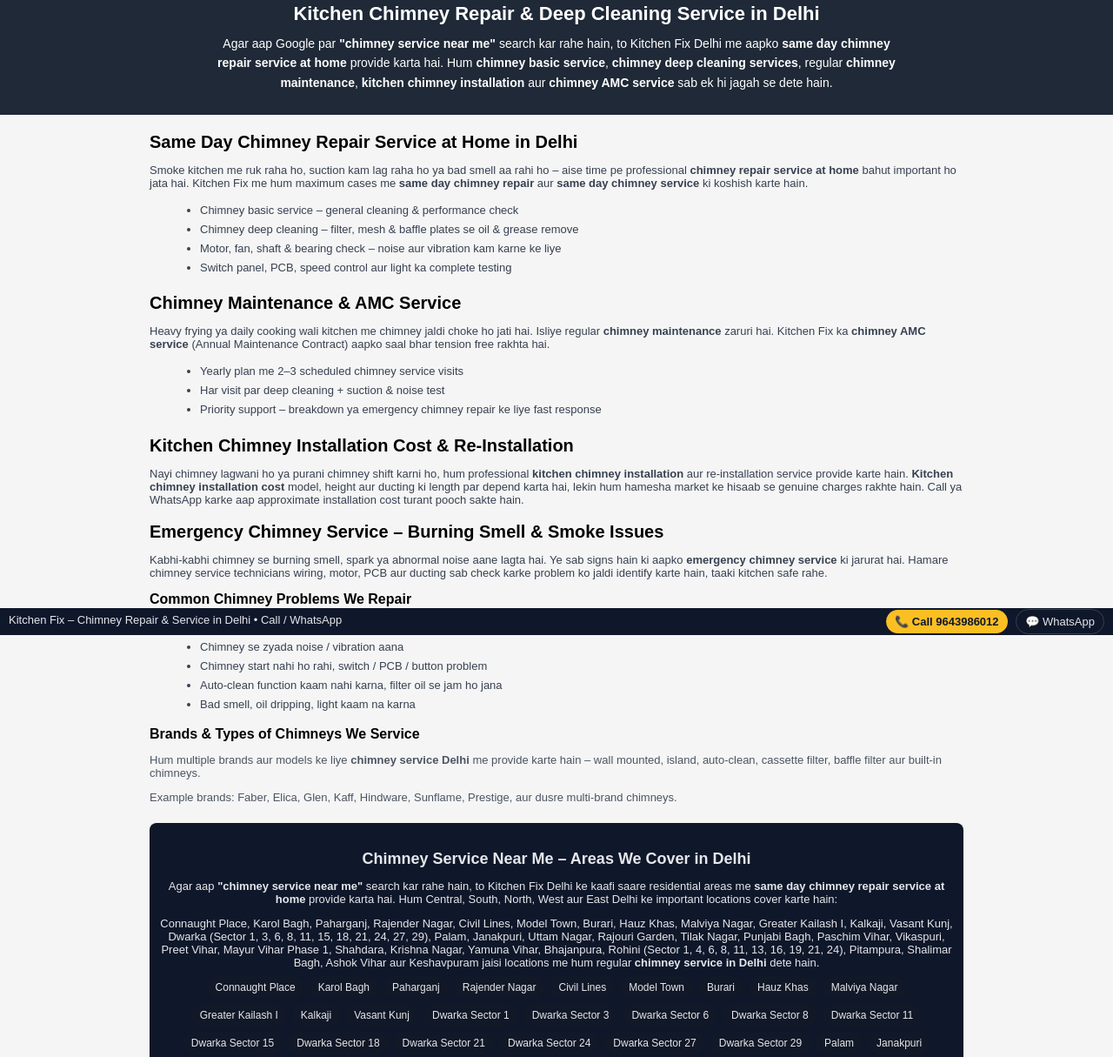
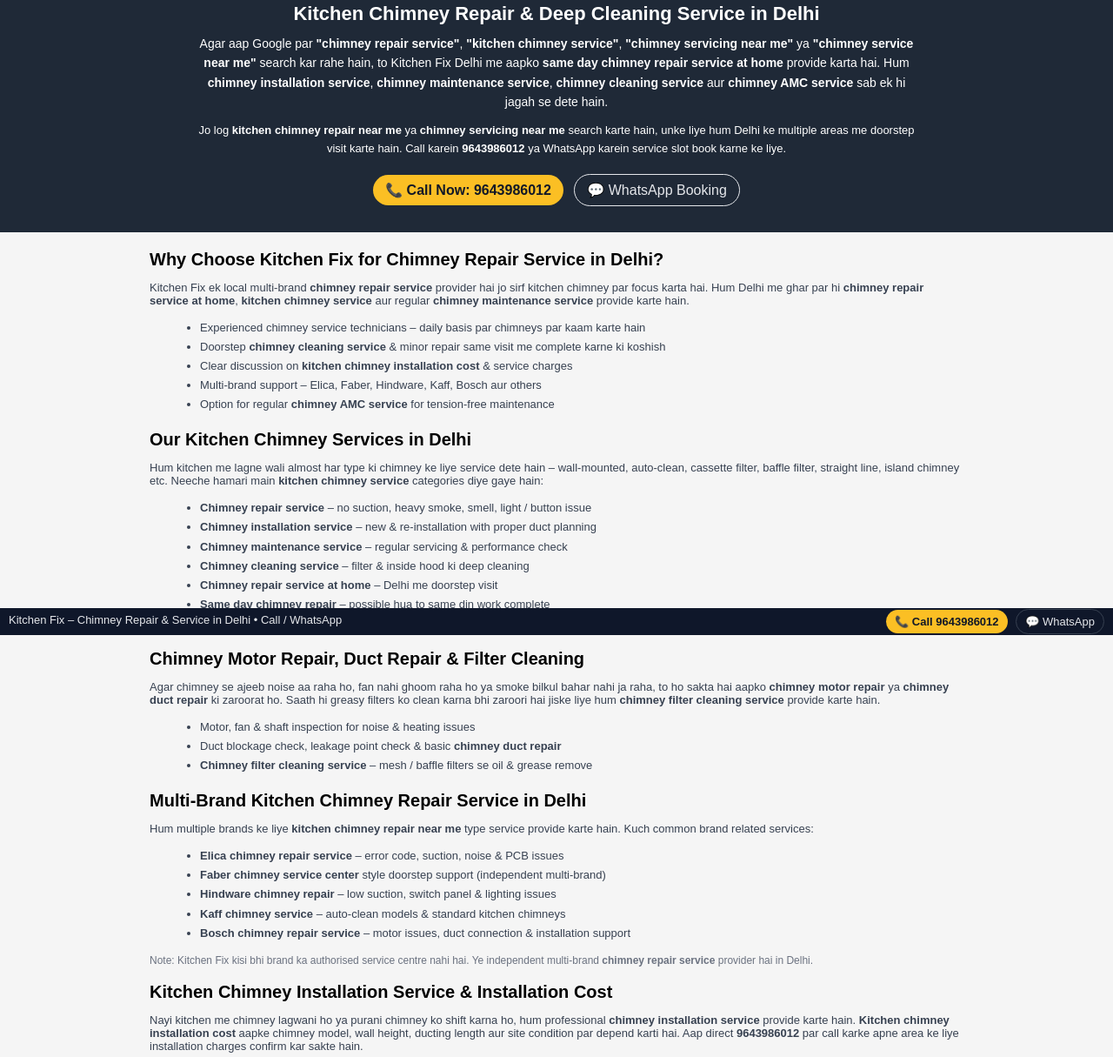
Before and after one commit to at345156-hash/kitchen-fix-site, a plain HTML site: page chimney-repair-delhi.html in a window 1280 px wide. Shown: the part 70-1285 px from the top of the page at 87% size. Drawn offline with Linux system fonts and the light colour scheme.

Commit message:
Update chimney-repair-delhi.html

```diff
--- a/chimney-repair-delhi.html
+++ b/chimney-repair-delhi.html
@@ -2,10 +2,75 @@
 <html lang="en">
 <head>
   <meta charset="UTF-8">
-  <title>Chimney Repair Service Near Me in Delhi | Deep Cleaning, Installation & AMC – Kitchen Fix</title>
-  <meta name="description" content="Kitchen Fix - same day chimney repair service at home in Delhi. Chimney service near me, kitchen chimney installation cost, deep cleaning, chimney maintenance and chimney AMC service by expert technicians. Call 9643986012.">
+  <title>Chimney Repair Service Near Me in Delhi | Kitchen Chimney Service, Installation & AMC – Kitchen Fix</title>
+  <meta name="description" content="Kitchen Fix – same day chimney repair service at home in Delhi. Chimney repair service, kitchen chimney service, chimney installation service, chimney maintenance service, chimney cleaning service, chimney servicing near me, kitchen chimney repair near me, chimney motor & duct repair, chimney filter cleaning service, chimney AMC service. Call 9643986012.">
   <meta name="viewport" content="width=device-width, initial-scale=1.0">
+
+  <!-- LocalBusiness Schema for SEO -->
+  <script type="application/ld+json">
+  {
+    "@context": "https://schema.org",
+    "@type": "HomeAndConstructionBusiness",
+    "name": "Kitchen Fix",
+    "description": "Kitchen chimney repair service in Delhi. Same day chimney repair service at home, chimney installation service, chimney cleaning and chimney AMC service.",
+    "telephone": "+919643986012",
+    "areaServed": {
+      "@type": "City",
+      "name": "Delhi"
+    },
+    "url": "https://candid-pika-884095.netlify.app",
+    "address": {
+      "@type": "PostalAddress",
+      "addressLocality": "Delhi",
+      "addressRegion": "Delhi",
+      "addressCountry": "IN"
+    }
+  }
+  </script>
+
+  <!-- FAQ Schema for SEO -->
+  <script type="application/ld+json">
+  {
+    "@context": "https://schema.org",
+    "@type": "FAQPage",
+    "mainEntity": [
+      {
+        "@type": "Question",
+        "name": "Kya aap same day chimney repair service at home dete hain?",
+        "acceptedAnswer": {
+          "@type": "Answer",
+          "text": "Haan, Kitchen Fix Delhi ke bahut se areas me same day chimney repair service at home dene ki koshish karta hai. Technician aapke kitchen chimney ko site par hi check, repair, cleaning aur testing karta hai."
+        }
+      },
+      {
+        "@type": "Question",
+        "name": "Kitchen chimney installation cost kitni hoti hai?",
+        "acceptedAnswer": {
+          "@type": "Answer",
+          "text": "Kitchen chimney installation cost chimney ke model, wall height, ducting length aur site condition par depend karti hai. Aap hamare number 9643986012 par call karke apne area ke liye exact chimney installation service charges pooch sakte hain."
+        }
+      },
+      {
+        "@type": "Question",
+        "name": "Kaun-kaun se chimney brands repair karte hain?",
+        "acceptedAnswer": {
+          "@type": "Answer",
+          "text": "Hum Elica chimney repair service, Faber chimney service, Hindware chimney repair, Kaff chimney service aur Bosch chimney repair service jaise multi-brand kitchen chimney service Delhi me provide karte hain."
+        }
+      },
+      {
+        "@type": "Question",
+        "name": "Chimney AMC service me kya-kya include hota hai?",
+        "acceptedAnswer": {
+          "@type": "Answer",
+          "text": "Chimney AMC service me saal bhar me multiple chimney maintenance service visits, deep cleaning, performance check, suction test, noise check aur basic electrical inspection include hote hain."
+        }
+      }
+    ]
+  }
+  </script>
 </head>
+
 <body style="font-family: Arial, sans-serif; margin:0; padding:0; background:#f5f5f5;">
 
   <!-- TOP BAR -->
@@ -14,108 +79,126 @@
     Call: <a href="tel:+919643986012" style="color:#fbbf24; font-weight:bold; text-decoration:none;">9643986012</a>
   </div>
 
-  <!-- HERO -->
+  <!-- HERO SECTION -->
   <div style="background:#1f2937; color:#fff; padding:26px 12px;">
     <h1 style="font-size:22px; margin-bottom:10px; text-align:center;">
       Kitchen Chimney Repair &amp; Deep Cleaning Service in Delhi
     </h1>
-    <p style="max-width:780px; margin:0 auto; font-size:14px; line-height:1.6; text-align:center;">
-      Agar aap Google par <strong>&quot;chimney service near me&quot;</strong> search kar rahe hain,
+    <p style="max-width:840px; margin:0 auto; font-size:14px; line-height:1.6; text-align:center;">
+      Agar aap Google par <strong>&quot;chimney repair service&quot;</strong>, <strong>&quot;kitchen chimney service&quot;</strong>,
+      <strong>&quot;chimney servicing near me&quot;</strong> ya <strong>&quot;chimney service near me&quot;</strong> search kar rahe hain,
       to Kitchen Fix Delhi me aapko <strong>same day chimney repair service at home</strong> provide karta hai.
-      Hum <strong>chimney basic service</strong>, <strong>chimney deep cleaning services</strong>,
-      regular <strong>chimney maintenance</strong>, <strong>kitchen chimney installation</strong> aur
-      <strong>chimney AMC service</strong> sab ek hi jagah se dete hain.
+      Hum <strong>chimney installation service</strong>, <strong>chimney maintenance service</strong>,
+      <strong>chimney cleaning service</strong> aur <strong>chimney AMC service</strong> sab ek hi jagah se dete hain.
     </p>
+    <p style="max-width:840px; margin:12px auto 0; font-size:13px; line-height:1.6; text-align:center;">
+      Jo log <strong>kitchen chimney repair near me</strong> ya <strong>chimney servicing near me</strong> search karte hain,
+      unke liye hum Delhi ke multiple areas me doorstep visit karte hain. Call karein
+      <strong>9643986012</strong> ya WhatsApp karein service slot book karne ke liye.
+    </p>
+
+    <div style="margin-top:14px; text-align:center;">
+      <a href="tel:+919643986012" style="display:inline-block; margin:4px; padding:8px 14px; border-radius:999px; background:#fbbf24; color:#111827; text-decoration:none; font-weight:bold;">📞 Call Now: 9643986012</a>
+      <a href="https://wa.me/919643986012" target="_blank" style="display:inline-block; margin:4px; padding:8px 14px; border-radius:999px; border:1px solid #e5e7eb; color:#e5e7eb; text-decoration:none;">💬 WhatsApp Booking</a>
+    </div>
   </div>
 
-  <!-- MAIN CONTENT -->
+  <!-- MAIN CONTENT WRAPPER -->
   <div style="max-width:960px; margin:20px auto 80px; padding:0 12px; box-sizing:border-box;">
 
-    <!-- Same day / basic / deep cleaning -->
-    <h2 style="font-size:20px; margin-bottom:8px;">
-      Same Day Chimney Repair Service at Home in Delhi
-    </h2>
+    <!-- WHY CHOOSE -->
+    <h2 style="font-size:20px; margin-bottom:8px;">Why Choose Kitchen Fix for Chimney Repair Service in Delhi?</h2>
     <p style="font-size:13px; color:#374151; margin-bottom:8px;">
-      Smoke kitchen me ruk raha ho, suction kam lag raha ho ya bad smell aa rahi ho – aise time pe
-      professional <strong>chimney repair service at home</strong> bahut important ho jata hai.
-      Kitchen Fix me hum maximum cases me <strong>same day chimney repair</strong> aur
-      <strong>same day chimney service</strong> ki koshish karte hain.
+      Kitchen Fix ek local multi-brand <strong>chimney repair service</strong> provider hai jo sirf
+      kitchen chimney par focus karta hai. Hum Delhi me ghar par hi <strong>chimney repair service at home</strong>,
+      <strong>kitchen chimney service</strong> aur regular <strong>chimney maintenance service</strong> provide karte hain.
+    </p>
+    <ul style="font-size:13px; color:#374151; margin-left:18px; line-height:1.7;">
+      <li>Experienced chimney service technicians – daily basis par chimneys par kaam karte hain</li>
+      <li>Doorstep <strong>chimney cleaning service</strong> &amp; minor repair same visit me complete karne ki koshish</li>
+      <li>Clear discussion on <strong>kitchen chimney installation cost</strong> &amp; service charges</li>
+      <li>Multi-brand support – Elica, Faber, Hindware, Kaff, Bosch aur others</li>
+      <li>Option for regular <strong>chimney AMC service</strong> for tension-free maintenance</li>
+    </ul>
+
+    <!-- SERVICES LIST -->
+    <h2 style="font-size:20px; margin:18px 0 6px;">Our Kitchen Chimney Services in Delhi</h2>
+    <p style="font-size:13px; color:#374151; margin-bottom:8px;">
+      Hum kitchen me lagne wali almost har type ki chimney ke liye service dete hain – wall-mounted, auto-clean,
+      cassette filter, baffle filter, straight line, island chimney etc. Neeche hamari main
+      <strong>kitchen chimney service</strong> categories diye gaye hain:
+    </p>
+    <ul style="font-size:13px; color:#374151; margin-left:18px; line-height:1.7;">
+      <li><strong>Chimney repair service</strong> – no suction, heavy smoke, smell, light / button issue</li>
+      <li><strong>Chimney installation service</strong> – new &amp; re-installation with proper duct planning</li>
+      <li><strong>Chimney maintenance service</strong> – regular servicing &amp; performance check</li>
+      <li><strong>Chimney cleaning service</strong> – filter &amp; inside hood ki deep cleaning</li>
+      <li><strong>Chimney repair service at home</strong> – Delhi me doorstep visit</li>
+      <li><strong>Same day chimney repair</strong> – possible hua to same din work complete</li>
+      <li><strong>Chimney AMC service</strong> – yearly maintenance plan with multiple visits</li>
+    </ul>
+
+    <!-- MOTOR / DUCT / FILTER -->
+    <h2 style="font-size:20px; margin:18px 0 6px;">Chimney Motor Repair, Duct Repair &amp; Filter Cleaning</h2>
+    <p style="font-size:13px; color:#374151; margin-bottom:8px;">
+      Agar chimney se ajeeb noise aa raha ho, fan nahi ghoom raha ho ya smoke bilkul bahar nahi ja raha,
+      to ho sakta hai aapko <strong>chimney motor repair</strong> ya <strong>chimney duct repair</strong> ki zaroorat ho.
+      Saath hi greasy filters ko clean karna bhi zaroori hai jiske liye hum
+      <strong>chimney filter cleaning service</strong> provide karte hain.
+    </p>
+    <ul style="font-size:13px; color:#374151; margin-left:18px; line-height:1.7;">
+      <li>Motor, fan &amp; shaft inspection for noise &amp; heating issues</li>
+      <li>Duct blockage check, leakage point check &amp; basic <strong>chimney duct repair</strong></li>
+      <li><strong>Chimney filter cleaning service</strong> – mesh / baffle filters se oil &amp; grease remove</li>
+    </ul>
+
+    <!-- BRAND SERVICES -->
+    <h2 style="font-size:20px; margin:18px 0 6px;">Multi-Brand Kitchen Chimney Repair Service in Delhi</h2>
+    <p style="font-size:13px; color:#374151; margin-bottom:8px;">
+      Hum multiple brands ke liye <strong>kitchen chimney repair near me</strong> type service provide karte hain.
+      Kuch common brand related services:
+    </p>
+    <ul style="font-size:13px; color:#374151; margin-left:18px; line-height:1.7;">
+      <li><strong>Elica chimney repair service</strong> – error code, suction, noise &amp; PCB issues</li>
+      <li><strong>Faber chimney service center</strong> style doorstep support (independent multi-brand)</li>
+      <li><strong>Hindware chimney repair</strong> – low suction, switch panel &amp; lighting issues</li>
+      <li><strong>Kaff chimney service</strong> – auto-clean models &amp; standard kitchen chimneys</li>
+      <li><strong>Bosch chimney repair service</strong> – motor issues, duct connection &amp; installation support</li>
+    </ul>
+    <p style="font-size:12px; color:#6b7280; margin-top:4px;">
+      Note: Kitchen Fix kisi bhi brand ka authorised service centre nahi hai. Ye independent multi-brand
+      <strong>chimney repair service</strong> provider hai in Delhi.
     </p>
 
-    <ul style="font-size:13px; color:#374151; margin-left:18px; line-height:1.7;">
-      <li>Chimney basic service – general cleaning &amp; performance check</li>
-      <li>Chimney deep cleaning – filter, mesh &amp; baffle plates se oil &amp; grease remove</li>
-      <li>Motor, fan, shaft &amp; bearing check – noise aur vibration kam karne ke liye</li>
-      <li>Switch panel, PCB, speed control aur light ka complete testing</li>
-    </ul>
-
-    <!-- Maintenance / AMC -->
-    <h2 style="font-size:20px; margin:18px 0 6px;">
-      Chimney Maintenance &amp; AMC Service
-    </h2>
+    <!-- INSTALLATION COST -->
+    <h2 style="font-size:20px; margin:18px 0 6px;">Kitchen Chimney Installation Service &amp; Installation Cost</h2>
     <p style="font-size:13px; color:#374151; margin-bottom:8px;">
-      Heavy frying ya daily cooking wali kitchen me chimney jaldi choke ho jati hai. Isliye
-      regular <strong>chimney maintenance</strong> zaruri hai. Kitchen Fix ka
-      <strong>chimney AMC service</strong> (Annual Maintenance Contract) aapko saal bhar tension free rakhta hai.
-    </p>
-    <ul style="font-size:13px; color:#374151; margin-left:18px; line-height:1.7;">
-      <li>Yearly plan me 2–3 scheduled chimney service visits</li>
-      <li>Har visit par deep cleaning + suction &amp; noise test</li>
-      <li>Priority support – breakdown ya emergency chimney repair ke liye fast response</li>
-    </ul>
-
-    <!-- Installation + cost -->
-    <h2 style="font-size:20px; margin:18px 0 6px;">
-      Kitchen Chimney Installation Cost &amp; Re-Installation
-    </h2>
-    <p style="font-size:13px; color:#374151; margin-bottom:8px;">
-      Nayi chimney lagwani ho ya purani chimney shift karni ho, hum professional
-      <strong>kitchen chimney installation</strong> aur re-installation service provide karte hain.
-      <strong>Kitchen chimney installation cost</strong> model, height aur ducting ki length par depend karta hai,
-      lekin hum hamesha market ke hisaab se genuine charges rakhte hain. Call ya WhatsApp karke
-      aap approximate installation cost turant pooch sakte hain.
+      Nayi kitchen me chimney lagwani ho ya purani chimney ko shift karna ho, hum professional
+      <strong>chimney installation service</strong> provide karte hain. <strong>Kitchen chimney installation cost</strong>
+      aapke chimney model, wall height, ducting length aur site condition par depend karti hai. Aap direct
+      <strong>9643986012</strong> par call karke apne area ke liye installation charges confirm kar sakte hain.
     </p>
 
-    <!-- Emergency -->
-    <h2 style="font-size:20px; margin:18px 0 6px;">
-      Emergency Chimney Service – Burning Smell &amp; Smoke Issues
-    </h2>
-    <p style="font-size:13px; color:#374151; margin-bottom:8px;">
-      Kabhi-kabhi chimney se burning smell, spark ya abnormal noise aane lagta hai.
-      Ye sab signs hain ki aapko <strong>emergency chimney service</strong> ki jarurat hai.
-      Hamare chimney service technicians wiring, motor, PCB aur ducting sab check karke
-      problem ko jaldi identify karte hain, taaki kitchen safe rahe.
-    </p>
-
-    <!-- Problems list -->
-    <h3 style="font-size:16px; margin:14px 0 6px;">Common Chimney Problems We Repair</h3>
+    <!-- COMMON PROBLEMS -->
+    <h3 style="font-size:16px; margin:18px 0 6px;">Common Chimney Problems We Repair</h3>
     <ul style="font-size:13px; color:#374151; margin-left:18px; line-height:1.7;">
       <li>Chimney suction kam ya smoke kitchen me hi rehna</li>
       <li>Chimney se zyada noise / vibration aana</li>
-      <li>Chimney start nahi ho rahi, switch / PCB / button problem</li>
+      <li>Chimney start nahi ho rahi, switch / PCB / button ka issue</li>
       <li>Auto-clean function kaam nahi karna, filter oil se jam ho jana</li>
       <li>Bad smell, oil dripping, light kaam na karna</li>
     </ul>
 
-    <!-- Brands -->
-    <h3 style="font-size:16px; margin:14px 0 6px;">Brands &amp; Types of Chimneys We Service</h3>
-    <p style="font-size:13px; color:#4b5563; margin-bottom:6px;">
-      Hum multiple brands aur models ke liye <strong>chimney service Delhi</strong> me provide karte hain –
-      wall mounted, island, auto-clean, cassette filter, baffle filter aur built-in chimneys.
-    </p>
-    <p style="font-size:13px; color:#4b5563;">
-      Example brands: Faber, Elica, Glen, Kaff, Hindware, Sunflame, Prestige, aur dusre multi-brand chimneys.
-    </p>
-
-    <!-- Delhi areas with detailed locations -->
+    <!-- AREAS WE COVER -->
     <div style="margin-top:22px; padding:16px 12px; background:#0f172a; color:#e5e7eb; border-radius:8px;">
       <h2 style="font-size:18px; margin-bottom:8px; text-align:center;">
         Chimney Service Near Me – Areas We Cover in Delhi
       </h2>
       <p style="font-size:13px; text-align:center; margin-bottom:8px;">
-        Agar aap <strong>&quot;chimney service near me&quot;</strong> search kar rahe hain, to Kitchen Fix
-        Delhi ke kaafi saare residential areas me <strong>same day chimney repair service at home</strong> provide karta hai.
-        Hum Central, South, North, West aur East Delhi ke important locations cover karte hain:
+        Agar aap <strong>&quot;chimney service near me&quot;</strong> ya
+        <strong>&quot;kitchen chimney repair near me&quot;</strong> search kar rahe hain, to Kitchen Fix
+        Delhi ke bahut se residential areas me <strong>same day chimney repair service at home</strong>
+        provide karta hai. Hum Central, South, North, West aur East Delhi ke important locations cover karte hain:
       </p>
 
       <p style="font-size:13px; text-align:center; margin-bottom:8px;">
@@ -194,20 +277,14 @@
       </p>
     </div>
 
-    <!-- CTA -->
+    <!-- FINAL CTA -->
     <p style="font-size:13px; margin-top:16px; text-align:center;">
       Chimney repair, deep cleaning, maintenance, installation cost ya AMC plan ke liye
       abhi call karein
       <a href="tel:+919643986012" style="color:#111827; font-weight:bold; text-decoration:none;">
         9643986012
-      </a>.
-      Kitchen Fix aapka trusted <strong>chimney service wala</strong> aur
+      </a>. Kitchen Fix aapka trusted <strong>chimney service wala</strong> aur
       <strong>chimney repair service near me</strong> partner hai in Delhi.
-    </p>
-
-    <p style="font-size:12px; color:#6b7280; margin-top:8px; text-align:center;">
-      Note: Kitchen Fix kisi bhi brand ka authorised service centre nahi hai. Ye independent
-      multi-brand chimney repair &amp; service provider hai.
     </p>
 
   </div>
```
